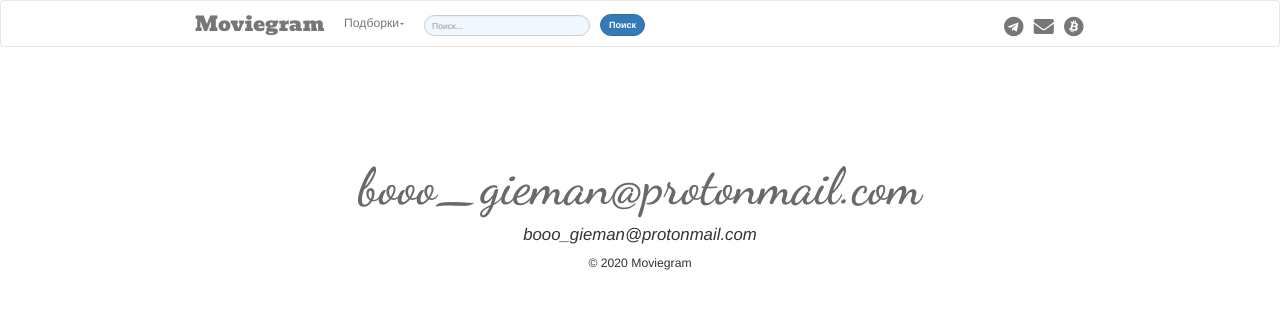
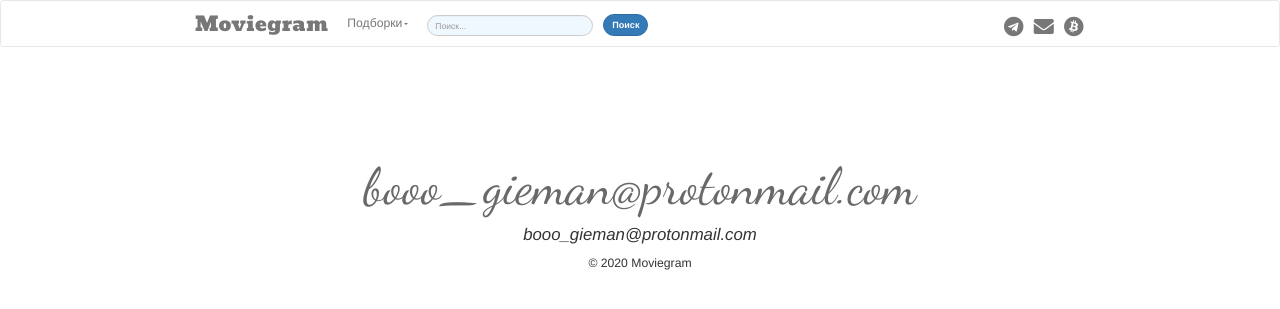
Before and after one commit to auguststst/moviegram, a Django app: page /contact/ in a window 1280 px wide. Shown: the top 309 px of the page. Run offline with Django 3.2, Linux system fonts and the light colour scheme; data that the repository does not hold is empty; parts of the project's set-up code (start-up, migrations or seed data) failed here and were passed over; some libraries are stand-ins or nearby versions.

Commit message:
bugs fixed

```diff
--- a/mg/urls.py
+++ b/mg/urls.py
@@ -5,5 +5,5 @@ from django.urls import path, include
 
 urlpatterns = [
     path('', include('movies.urls')),
-    path('d5aa1729c8c253e5d917a5264855eab8/', admin.site.urls),
+    path('45ccf107862b33ec48ec52f4a78c845c/', admin.site.urls),
 ]+ static(settings.MEDIA_URL, document_root=settings.MEDIA_ROOT)
--- a/movies/admin.py
+++ b/movies/admin.py
@@ -7,7 +7,7 @@ from .models import Category, Genre, Actor, Director, Movie, TelegramChannel
 
 
 class MovieAdmin(admin.ModelAdmin):
-	list_display = ("title","telegram","wall")
+	list_display = ("title","telegram","wall","year")
 	list_display_links = ("telegram",)
 	list_filter = ("category",)
 	search_fields = ("title",)
--- a/movies/views.py
+++ b/movies/views.py
@@ -61,9 +61,9 @@ def genremovies(request, slug):
 	    pag = get_object_or_404(Category, url__exact=PageUrl.i)
 
 	if pag:
-	    movie_list = genre.movie_set.all().order_by('-id').filter(category__exact=pag)
+	    movie_list = genre.movie_set.all().order_by('-year').filter(category__exact=pag)
 	else:
-	    movie_list = genre.movie_set.all().order_by('-id')
+	    movie_list = genre.movie_set.all().order_by('-year')
 
 
 
@@ -104,7 +104,7 @@ def categorymovies(request, cat):
    genres = Genre.objects.all().order_by('name')
    categories = Category.objects.all()
    category = get_object_or_404(Category, url__exact=cat)
-   movies = category.movie_set.all().order_by('-id')
+   movies = category.movie_set.all().order_by('-year')
    paginator = Paginator(movies, 6)
 
    page = request.GET.get('page')
--- a/static/css/bt.css
+++ b/static/css/bt.css
@@ -1,5 +1,19 @@
 
 /** the solution for firefox(zoom) **/
+
+@font-face {
+  font-family: 'Bevan';
+  font-style: normal;
+  font-weight: 400;
+  src: url(../webfonts/Bevan-Regular.ttf);
+}
+
+@font-face {
+  font-family: 'Dancing Script';
+  font-style: normal;
+  font-weight: 400;
+  src: url(../webfonts/DancingScript-VariableFont_wght.ttf);
+}
 
 @-moz-document url-prefix() {
 
@@ -178,6 +192,11 @@ img:hover{
 .sidebar-module a{
 	font-weight: normal!important;
 	font-size: 24px;
+}
+.sidebar-module a:hover{
+	color: #000!important;
+	font-weight: bold!important;
+	text-decoration: none;
 }
 
 
--- a/templates/base.html
+++ b/templates/base.html
@@ -12,8 +12,6 @@
     <link href="{% static 'css/bootstrap.min.css' %}" rel="stylesheet">
     <link rel="shortcut icon" type="image/x-icon" href="{% static 'img/logo.png' %}" />
     <link href="{% static 'css/all.min.css' %}" rel="stylesheet">
-    <link href="https://fonts.googleapis.com/css2?family=Bevan&display=swap" rel="stylesheet">
-    <link href="https://fonts.googleapis.com/css2?family=Dancing+Script:wght@600&display=swap" rel="stylesheet">
 
     <!-- HTML5 shim and Respond.js for IE8 support of HTML5 elements and media queries -->
     <!-- WARNING: Respond.js doesn't work if you view the page via file:// -->
@@ -21,11 +19,10 @@
       <script src="https://oss.maxcdn.com/html5shiv/3.7.3/html5shiv.min.js"></script>
       <script src="https://oss.maxcdn.com/respond/1.4.2/respond.min.js"></script>
     <![endif]-->
-      {% block extrahead %}
-       <script src="https://cdnjs.cloudflare.com/ajax/libs/jquery/3.2.1/jquery.js"></script>
-       <script src="{% static 'js/bootstrap.min.js' %}"></script>
-      {% endblock extrahead %}
-      <!-- <script src="https://ajax.googleapis.com/ajax/libs/jquery/1.12.4/jquery.min.js"> -->
+    {% block extrahead %}
+       <script defer src="https://cdnjs.cloudflare.com/ajax/libs/jquery/3.2.1/jquery.js"></script>
+       <script defer src="{% static 'js/bootstrap.min.js' %}"></script>
+    {% endblock extrahead %}
    </head>
   <body>
 
@@ -101,4 +98,5 @@
 
 
   </body>
+
 </html>
--- a/templates/irc.html
+++ b/templates/irc.html
@@ -27,9 +27,9 @@
                     <a href ="{% url 'detail' movie.id %}"><img class="img-thumbnail" src = "{{ movie.poster.url }}"/></a>
                   </div><!-- col-lg-4 -->
                   <div class = "col-lg-8 col-md-8 col-sm-8 disc">
-                    <h3><strong>Название</strong>:{{ movie.title }}</h3>
-                    <h3><strong>Страна</strong>: {{ movie.country }} </h3>
-                    <h3><strong>Год выхода</strong>: {{ movie.year }}</h3>
+                    <h3><strong>Название:</strong>{{ movie.title }}</h3>
+                    <h3><strong>Страна:</strong> {{ movie.country }} </h3>
+                    <h3><strong>Год выхода:</strong>{{ movie.year }}</h3>
                     <h3><strong>Жанры:</strong>
                      {% for i in movie.genres.all %}
 
```
Also changed, not shown: movies/__init__.py (deleted), movies/migrations/__init__.py (deleted), static/webfonts/Bevan-Regular.ttf (added), static/webfonts/DancingScript-VariableFont_wght.ttf (added).
